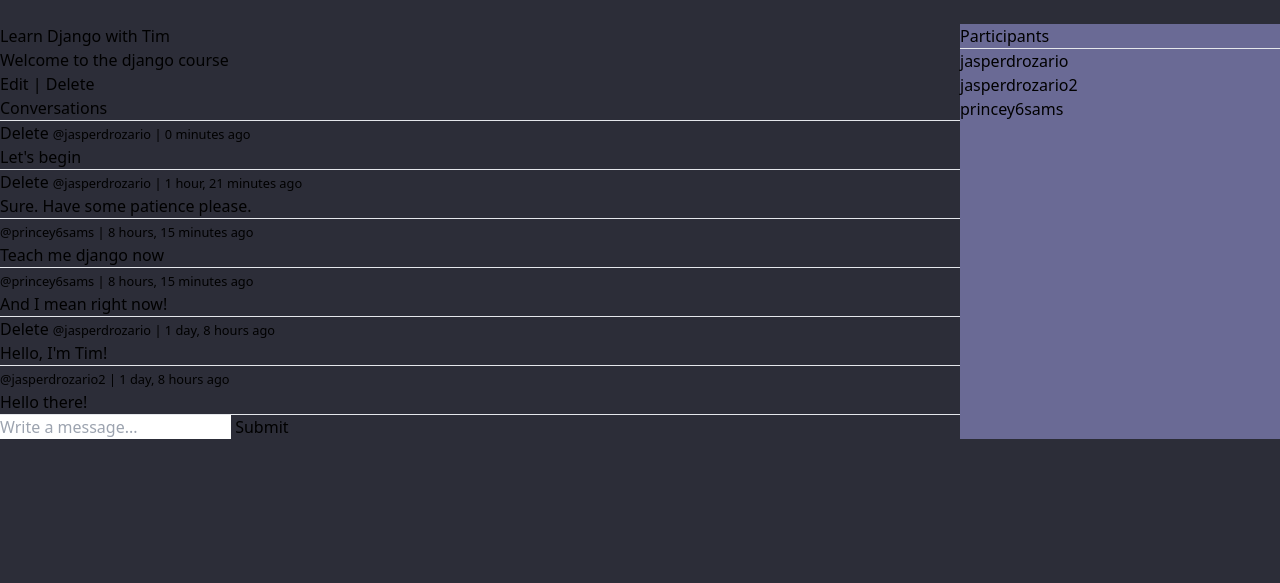
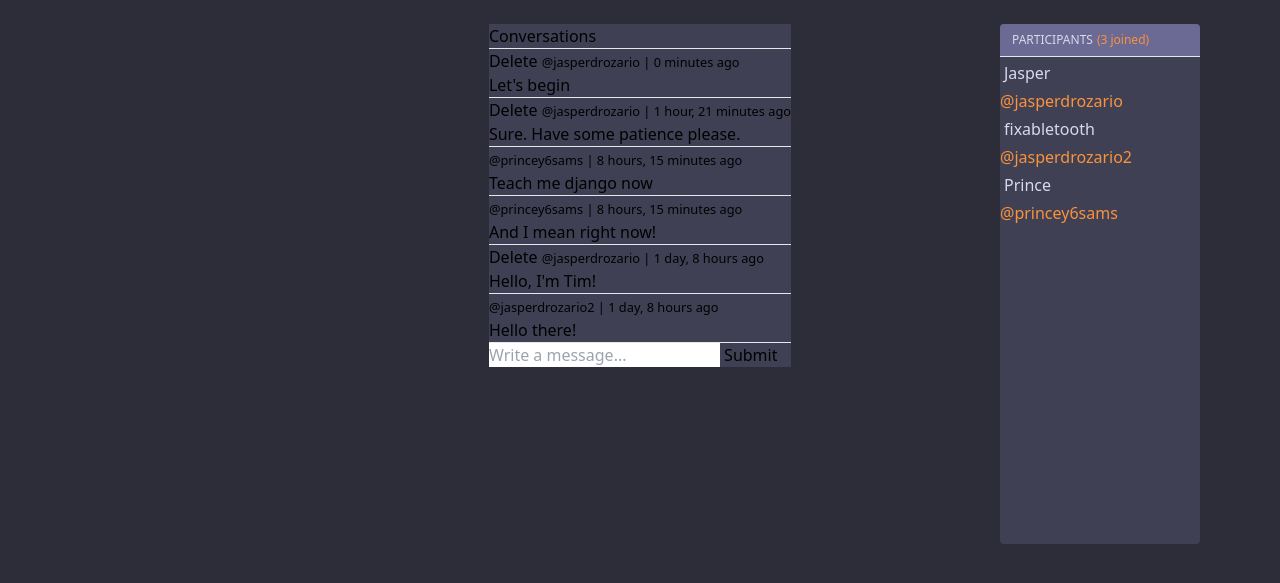
Before and after one commit to jasperodrozario/BrainWave, a Django app: page /room/10/ in a window 1280 px wide. Shown: the part 64-647 px from the top of the page. Run offline with Django 5.2, Linux system fonts and the light colour scheme; a user stored in the database is signed in; data comes from the database, SQL or seed files in the repository.

Commit message:
Added ui details

```diff
--- /dev/null
+++ b/base/templates/base/conversation_component.html
@@ -0,0 +1,26 @@
+<div class="bg-theme-secondary">
+  <div>
+    <h3>Conversations</h3>
+    <hr />
+    {% for message in room_messages %}
+    <div>
+      {% if request.user == message.user %}
+      <a href="{% url 'delete-message' message.id%}">Delete</a>
+      {% endif %}
+      <small>@{{message.user}} | {{message.created|timesince}} ago </small>
+      <p>{{message}}</p>
+      <hr />
+    </div>
+    {% endfor %}
+  </div>
+
+  {% if request.user.is_authenticated %}
+  <div class="comment-form">
+    <form method="POST" action="">
+      {% csrf_token %}
+      <input name="message_box" type="text" placeholder="Write a message..." />
+      <input type="submit" value="Submit" />
+    </form>
+  </div>
+  {% endif %}
+</div>
--- a/base/templates/base/home.html
+++ b/base/templates/base/home.html
@@ -1,7 +1,7 @@
 {% extends 'main.html' %} {% block content %}
 
 <div class="flex justify-center">
-  <div class="fixed left-0 ml-[5rem] w-[15rem]">
+  <div class="fixed left-[5rem] w-[15rem]">
     {% include 'base/topics_component.html' %}
   </div>
 
@@ -9,7 +9,7 @@
     {% include 'base/feed_component.html' %}
   </div>
 
-  <div class="fixed right-0 mr-[5rem] w-[15rem]">
+  <div class="fixed right-[5rem] w-[15rem]">
     {% include 'base/activity_log_component.html' %}
   </div>
 </div>
--- /dev/null
+++ b/base/templates/base/participants_component.html
@@ -0,0 +1,16 @@
+<div
+  class="overflow-y-auto scrollbar-thin rounded bg-theme-secondary h-[520px]"
+>
+  <div class="flex font-medium text-xs px-3 py-2 bg-light-lavender">
+    <p class="text-subtle-white bg-light-lavender mr-1">PARTICIPANTS</p>
+    <p class="text-orange-400">({{participant_count}} joined)</p>
+  </div>
+
+  <hr />
+  <div class="">
+    {% for participant in participants %}
+    <p class="text-subtle-white p-1">{{participant.first_name}}</p>
+    <p class="text-orange-400">@{{participant}}</p>
+    {% endfor %}
+  </div>
+</div>
--- a/base/templates/base/room.html
+++ b/base/templates/base/room.html
@@ -1,58 +1,20 @@
 {% extends 'main.html' %} {% block content %}
 
-<style>
-  .room-container {
-    display: grid;
-    grid-template-columns: 3fr 1fr;
-  }
-</style>
+<!-- <h2>{{room.name}}</h2>
+<p>{{room.description}}</p>
 
-<div class="room-container">
-  <div class="comments-container">
-    <h2>{{room.name}}</h2>
-    <p>{{room.description}}</p>
+{% if request.user == room.host %}
+<a href="{% url 'update-room' room.id %}">Edit</a> |
+<a href="{% url 'delete-room' room.id %}">Delete</a>
+{% endif %} -->
 
-    {% if request.user == room.host %}
-    <a href="{% url 'update-room' room.id %}">Edit</a> |
-    <a href="{% url 'delete-room' room.id %}">Delete</a>
-    {% endif %}
+<div class="flex justify-center">
+  <!-- Conversation container -->
+  <div class="flex-none">{% include 'base/conversation_component.html' %}</div>
 
-    <div class="comments-wrapper">
-      <h3>Conversations</h3>
-      <hr />
-      {% for message in room_messages %}
-      <div>
-        {% if request.user == message.user %}
-        <a href="{% url 'delete-message' message.id%}">Delete</a>
-        {% endif %}
-        <small>@{{message.user}} | {{message.created|timesince}} ago </small>
-        <p>{{message}}</p>
-        <hr />
-      </div>
-      {% endfor %}
-    </div>
-
-    {% if request.user.is_authenticated %}
-    <div class="comment-form">
-      <form method="POST" action="">
-        {% csrf_token %}
-        <input
-          name="message_box"
-          type="text"
-          placeholder="Write a message..."
-        />
-        <input type="submit" value="Submit" />
-      </form>
-    </div>
-    {% endif %}
-  </div>
-
-  <div class="bg-light-lavender">
-    <h3>Participants</h3>
-    <hr />
-    {% for participant in participants %}
-    <p>{{participant}}</p>
-    {% endfor %}
+  <!-- Participants container -->
+  <div class="fixed h-full w-[200px] right-[5rem]">
+    {% include 'base/participants_component.html' %}
   </div>
 </div>
 
--- a/base/views.py
+++ b/base/views.py
@@ -100,6 +100,7 @@ def home(request):
 def room(request, pk):
   room = Room.objects.get(id=pk)
   participants = room.participants.all()
+  participant_count = participants.count()
 
   if request.method == 'POST':
     Message.objects.create(
@@ -111,7 +112,7 @@ def room(request, pk):
     return redirect('room', pk=room.id)
 
   room_messages = room.message_set.all()
-  context = {'room': room, 'room_messages': room_messages, 'participants': participants}
+  context = {'room': room, 'room_messages': room_messages, 'participants': participants, 'participant_count': participant_count}
   return render(request, 'base/room.html', context)
 
 def userProfile(request, pk):
@@ -119,8 +120,8 @@ def userProfile(request, pk):
   user_rooms = user.room_set.all()
   room_count = user_rooms.count()
   room_messages = user.message_set.all()
-  isHomePage = False
-  context = {'user': user, 'rooms': user_rooms, 'room_messages': room_messages, 'room_count': room_count, 'flag': isHomePage }
+  isProfilePage = False
+  context = {'user': user, 'rooms': user_rooms, 'room_messages': room_messages, 'room_count': room_count, 'flag': isProfilePage}
   return render(request, 'base/profile.html', context)
 
 @login_required(login_url='login')
--- a/static/styles/main.css
+++ b/static/styles/main.css
@@ -577,6 +611,34 @@ video {
 
 .top-0 {
   top: 0px;
+}
+
+.right-5 {
+  right: 1.25rem;
+}
+
+.right-10 {
+  right: 2.5rem;
+}
+
+.right-\[10px\] {
+  right: 10px;
+}
+
+.right-\[50px\] {
+  right: 50px;
+}
+
+.right-\[5rem\] {
+  right: 5rem;
+}
+
+.right-\[6rem\] {
+  right: 6rem;
+}
+
+.left-\[5rem\] {
+  left: 5rem;
 }
 
 .z-\[1000\] {
@@ -650,6 +712,10 @@ video {
   margin-top: 1.5rem;
 }
 
+.mr-1 {
+  margin-right: 0.25rem;
+}
+
 .block {
   display: block;
 }
@@ -678,6 +744,14 @@ video {
   height: 520px;
 }
 
+.h-auto {
+  height: auto;
+}
+
+.h-full {
+  height: 100%;
+}
+
 .w-\[15rem\] {
   width: 15rem;
 }
@@ -698,6 +772,10 @@ video {
   width: 100%;
 }
 
+.w-\[200px\] {
+  width: 200px;
+}
+
 .min-w-96 {
   min-width: 24rem;
 }
```
Also changed, not shown: other parts of static/styles/main.css (+64 -0 lines), base/templates/base/activity_log_component.html (+3 -6 lines), base/templates/base/feed_component.html (+8 -0 lines), base/templates/base/topics_component.html (+6 -2 lines).
